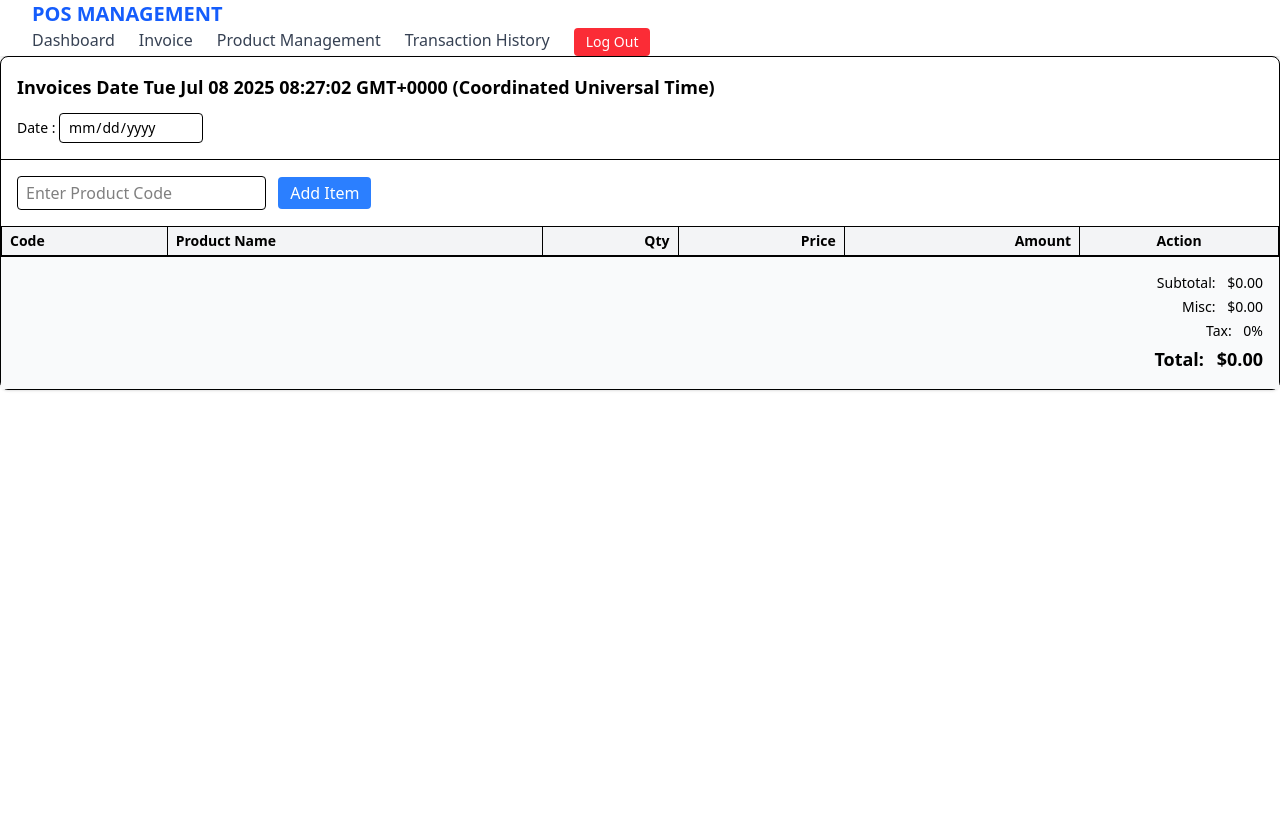
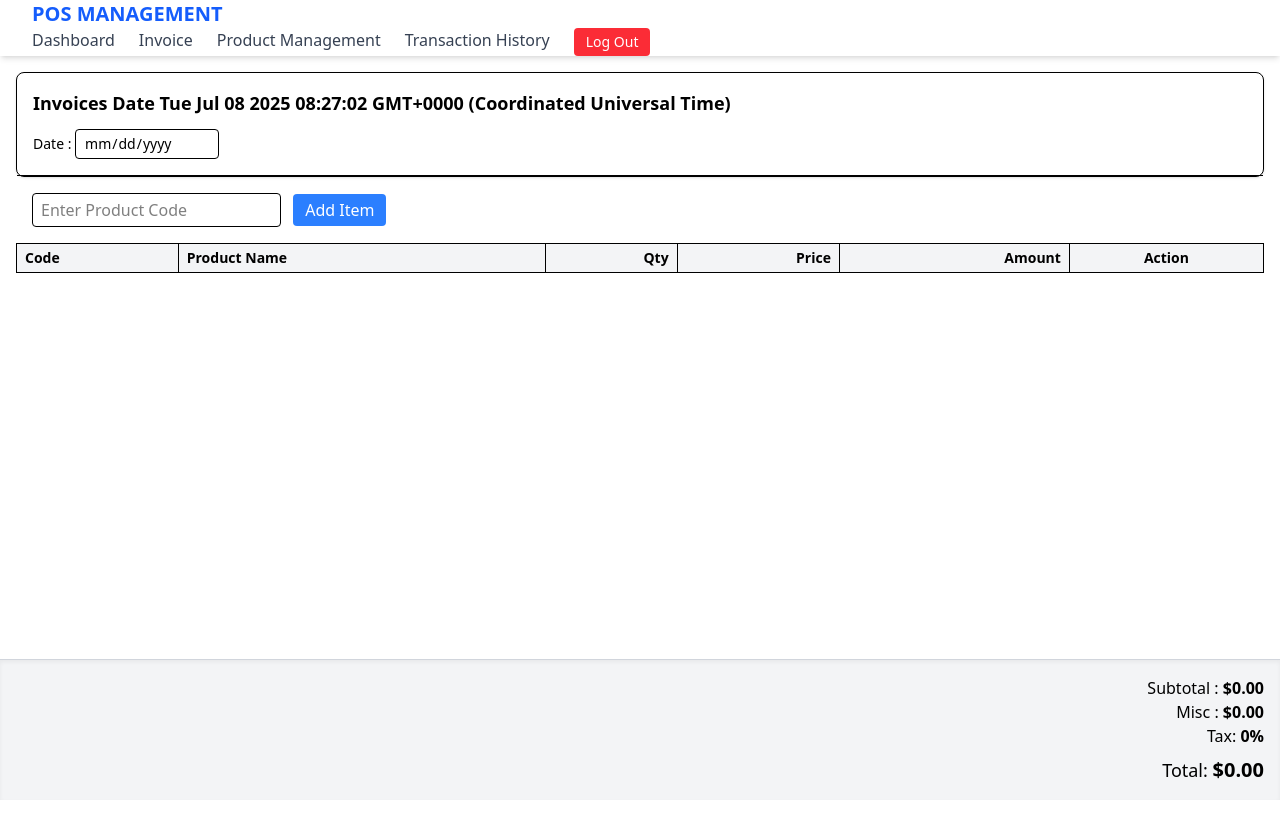
Before and after one commit to mmfajri/pos_web_app_sv, a SvelteKit app: page /invoice in a window 1280 px wide. Shown: the top 838 px of the page. Before the commit the page ends 800 px from the top, so only its background shows below. Built offline with nearby package versions, Linux system fonts and the light colour scheme.

Commit message:
main : make subtotal on the lower of view page

```diff
--- a/src/routes/invoice/+page.svelte
+++ b/src/routes/invoice/+page.svelte
@@ -38,6 +38,8 @@
 
 <Navbar onLogout={logout}></Navbar>
 
+<div class="flex flex-col min-h-screen">
+  <main class="flex-1 overflow-y-auto p-4">
     <div class="border rounded-lg shadow bg-white w-full">
       <div class="p-4 border-b">
         <h2 class="text-lg font-semibold">Invoices Date {invoiceDate}</h2>
@@ -45,6 +47,7 @@
           <div>
             <label for="date-invoice" class="font-medium">Date :</label>
             <input type="date" bind:value={invoiceDate} class="border rounded px-2 py-1 mt-1" readonly />
+          </div>
         </div>
       </div>
     </div>
@@ -103,25 +106,25 @@
         </tbody>
       </table>
     </div>
+  </main>
 
   <!-- Footer -->
-  <div class="flex justify-end p-4 border-t bg-gray-50">
-    <div class="text-sm space-y-1 text-right">
+  <footer class="bg-gray-100 border-t border-gray-300 p-4 shadow-inner sticky bottom-0 z-10">
+    <div class="flex justify-end space-x-8 text-right">
       <div>
-        <span class="font-medium">Subtotal:</span>
-        <span class="ml-2">${subtotal()}</span>
+        <div>
+          Subtotal : <strong>${subtotal()}</strong>
         </div>
         <div>
-        <span class="font-medium">Misc:</span>
-        <span class="ml-2">$0.00</span>
+          Misc : <strong>$0.00</strong>
         </div>
         <div>
-        <span class="font-medium">Tax:</span>
-        <span class="ml-2">0%</span>
+          Tax: <strong>0%</strong>
         </div>
-      <div class="text-lg font-bold">
-        Total: <span class="ml-2">${subtotal()}</span>
+        <div class="text-lg mt-2">
+          Total: <strong class="text-xl">${subtotal()}</strong>
         </div>
       </div>
     </div>
+  </footer>
 </div>
```
Lines whose indentation alone changed are shown as unchanged.
